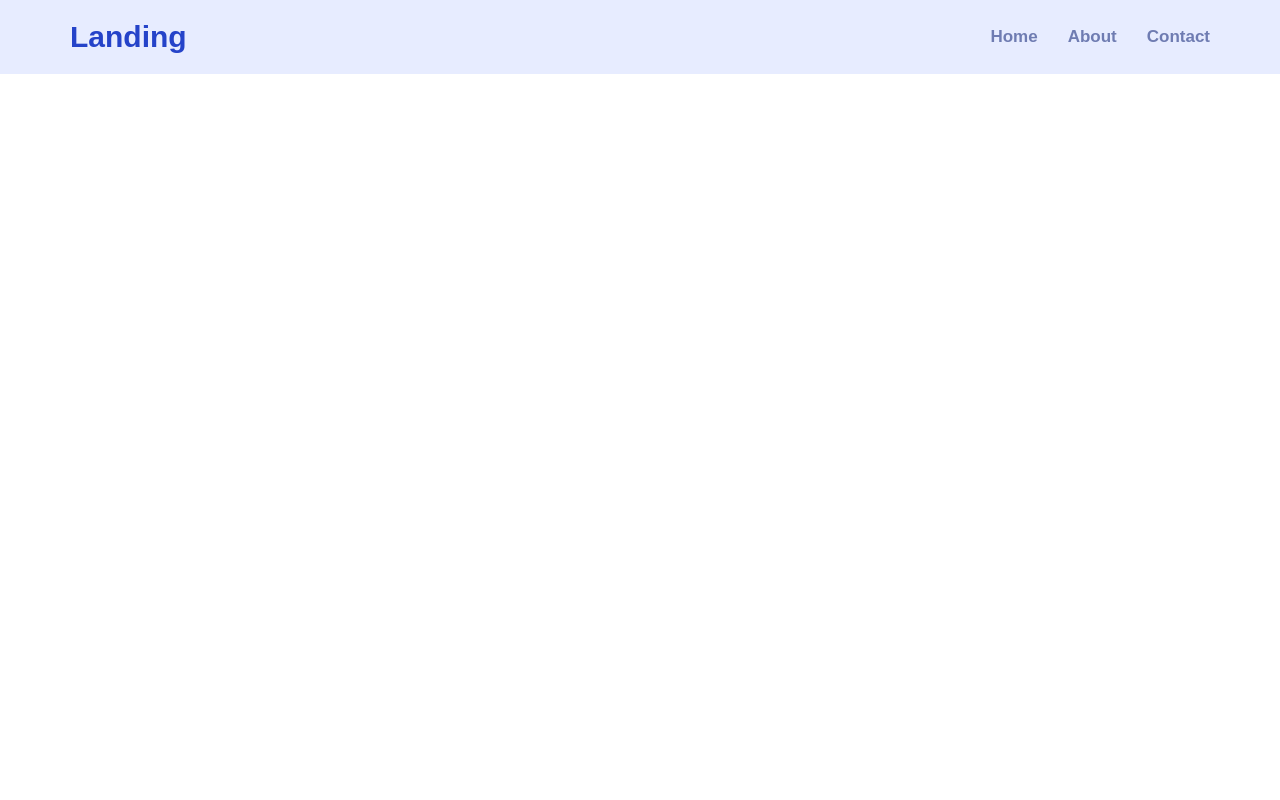
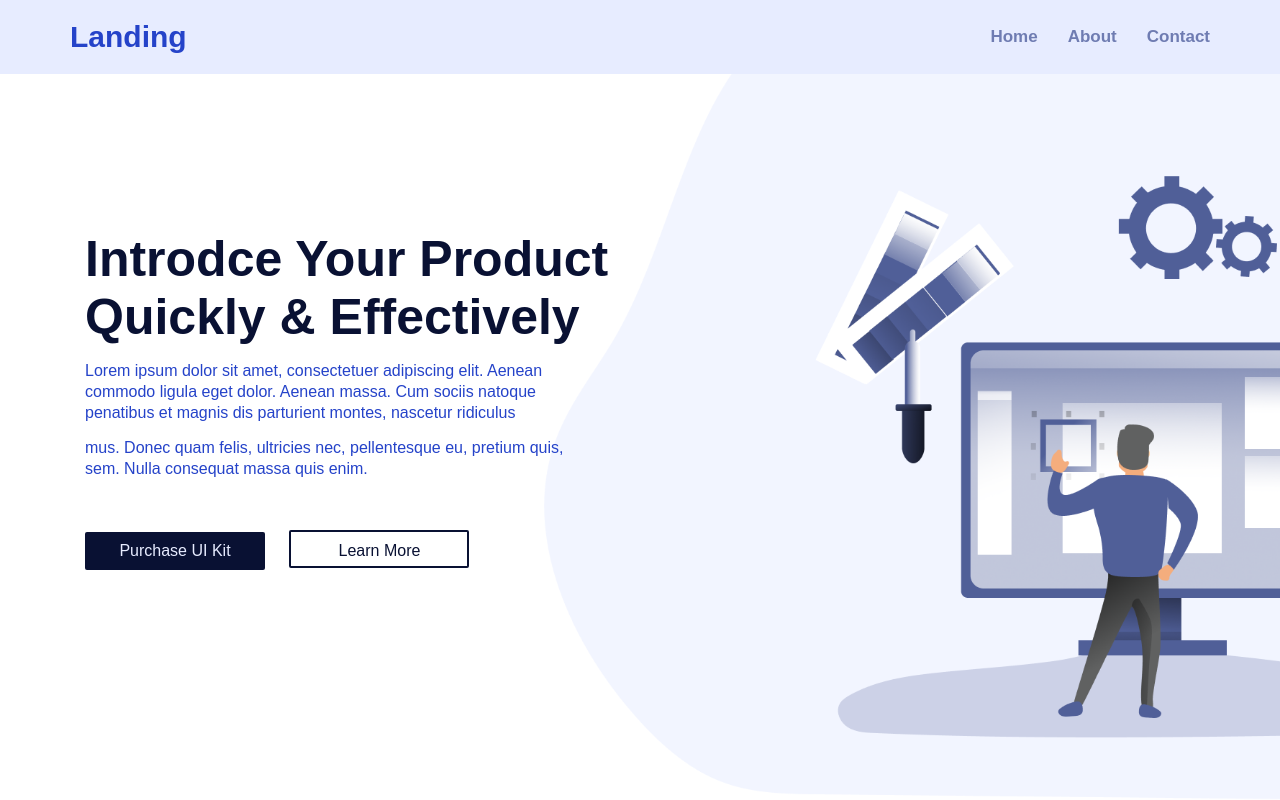
Before and after one commit to AbdelrahmanELsokary/Landing, a plain HTML site: page index.html in a window 1280 px wide. Drawn offline with Linux system fonts and the light colour scheme.

Commit message:
Add: Hero Section

```diff
--- a/assets/styles/main.css
+++ b/assets/styles/main.css
@@ -91,6 +91,9 @@ header .container nav input{
   header .container nav ul li{
     padding: 10px;
   }
+  .hero .container .image img {
+    display: none;
+  }
 }
 @media (min-width:992px) {
   header .container nav label , input{
@@ -101,3 +104,54 @@ header .container nav input{
     gap: 30px;
   }
 }
+.d_flex{
+  display: flex;
+  justify-content: center;
+  align-items: center;
+  gap: 70px;
+}
+img{
+  max-width: 100%;
+}
+p{
+  line-height: 1.3;
+  color: var(--title-color2);
+  padding-top: 15px;
+}
+.btn{
+  display: inline-block;
+  text-align: center;
+  width: 180px;
+  height: 38px;
+  background-color: var(--title-color);
+  color: var(--alt-bg);
+  border-radius: 2px;
+  padding: 10px;
+}
+.hero .container {
+  display: flex;
+  justify-content: space-between;
+  height: 100vh;
+  padding-left: 30px;
+}
+.hero .container .info h1{
+  font-size: 50px;
+  color: var(--title-color);
+}
+.hero .container .info a {
+  margin-top: 50px;
+}
+.hero .container .info a:last-child{
+  height: 38px;
+  border: 2px solid var(--title-color);
+  background-color: var(--white);
+  color: var(--title-color);
+  margin-left: 20px;
+}
+.hero .container .image img{
+  position: absolute;
+  height: 100%;
+  right: 0;
+  top: 0;
+  z-index: -1;
+}
--- a/index.html
+++ b/index.html
@@ -23,5 +23,29 @@
       </nav>
     </div>
   </header>
+  <main>
+    <section class="hero">
+      <div class="container d_flex">
+        <div class="info">
+          <h1>Introdce Your Product <br> Quickly & Effectively</h1>
+          <p>
+            Lorem ipsum dolor sit amet, consectetuer adipiscing elit. Aenean <br> commodo ligula eget dolor. Aenean
+            massa.
+            Cum sociis natoque <br> penatibus et magnis dis parturient
+            montes, nascetur ridiculus
+          </p>
+          <p>
+            mus. Donec quam felis, ultricies nec, pellentesque eu, pretium quis, <br> sem. Nulla consequat massa quis
+            enim.
+          </p>
+          <a href="#" class="btn">Purchase UI Kit</a>
+          <a href="#" class="btn">Learn More</a>
+        </div>
+        <div class="image">
+          <img src="assets/images/hero.webp" alt="hero image">
+        </div>
+      </div>
+    </section>
+  </main>
 </body>
 </html>
```
